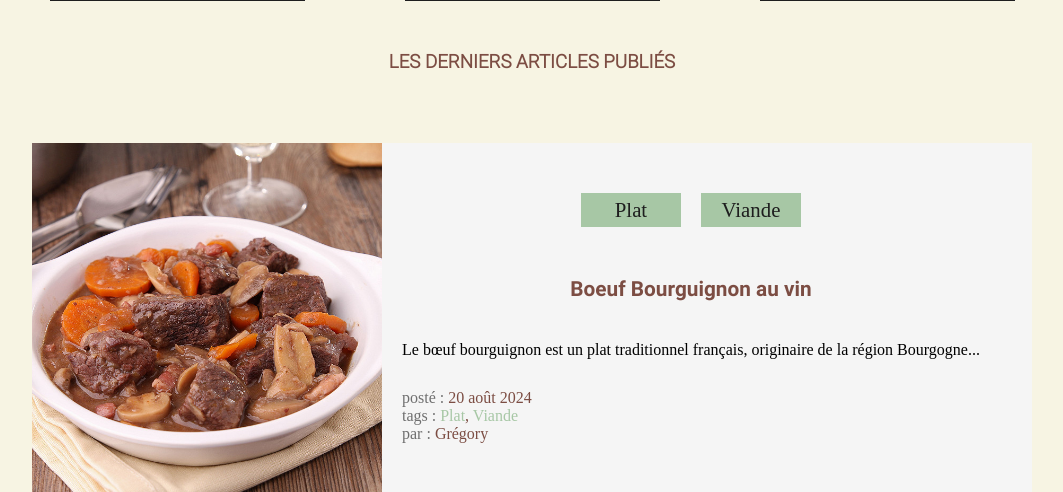
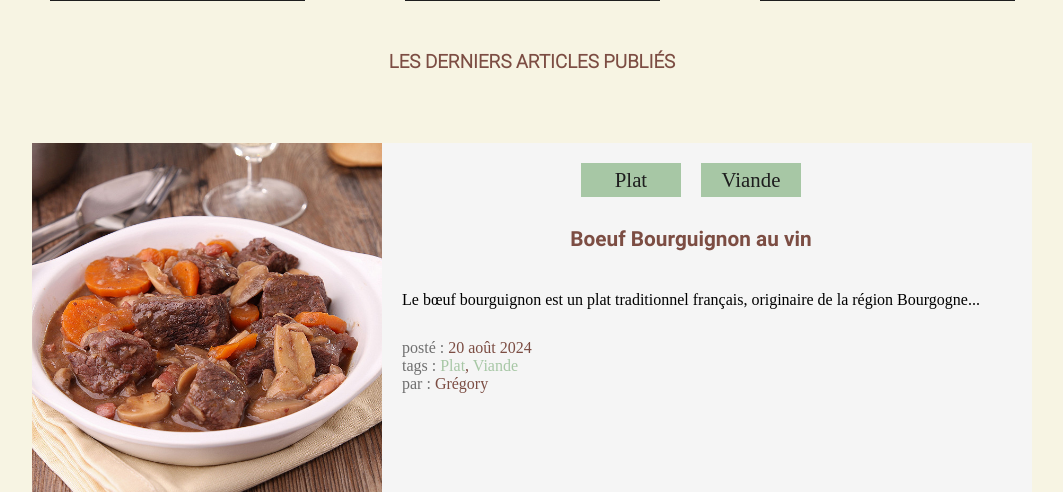
Before and after one commit to GregoryVDev/BlogCuisine, a PHP site: page / in a window 1280 px wide. Shown: the part 2488-2980 px from the top of the page, without its empty margins (108-1171 px from the left). Run offline with PHP 8.4, Linux system fonts and the light colour scheme; some web fonts are replaced.

Commit message:
Edited var(--color4) and edited margin-top in container-tags

```diff
--- a/src/css/index.css
+++ b/src/css/index.css
@@ -296,7 +296,7 @@ section h2 {
 
 .container-tags {
   width: 100%;
-  margin: 50px 0;
+  margin: 20px 0;
   display: flex;
   align-items: center;
   justify-content: center;
--- a/src/css/style.css
+++ b/src/css/style.css
@@ -2,7 +2,7 @@
   --color1: #7c4d43;
   --color2: #1e1e1e;
   --color3: #f5f5f5;
-  --color4: #a4b494;
+  --color4: #8fb98c;
   --color5: #a7c7a5;
   --color6: #f7f4e3;
 
```
